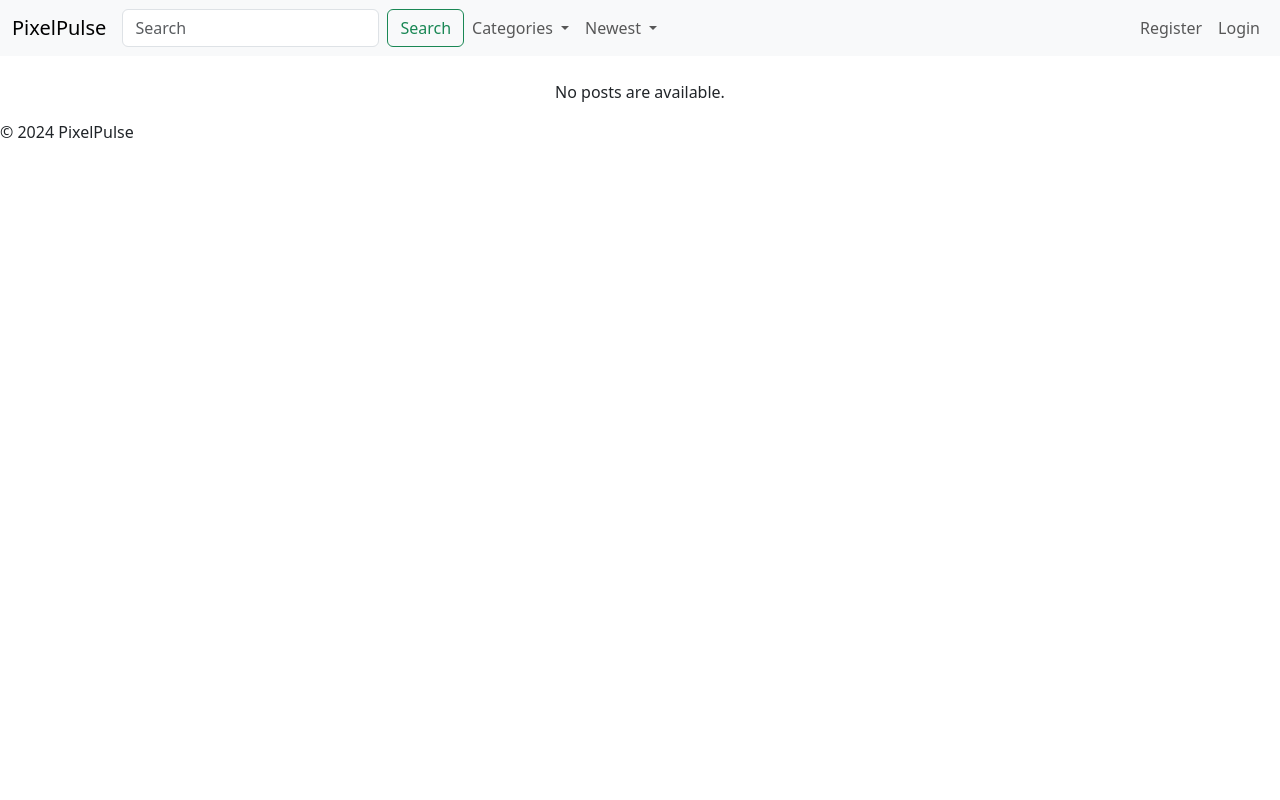
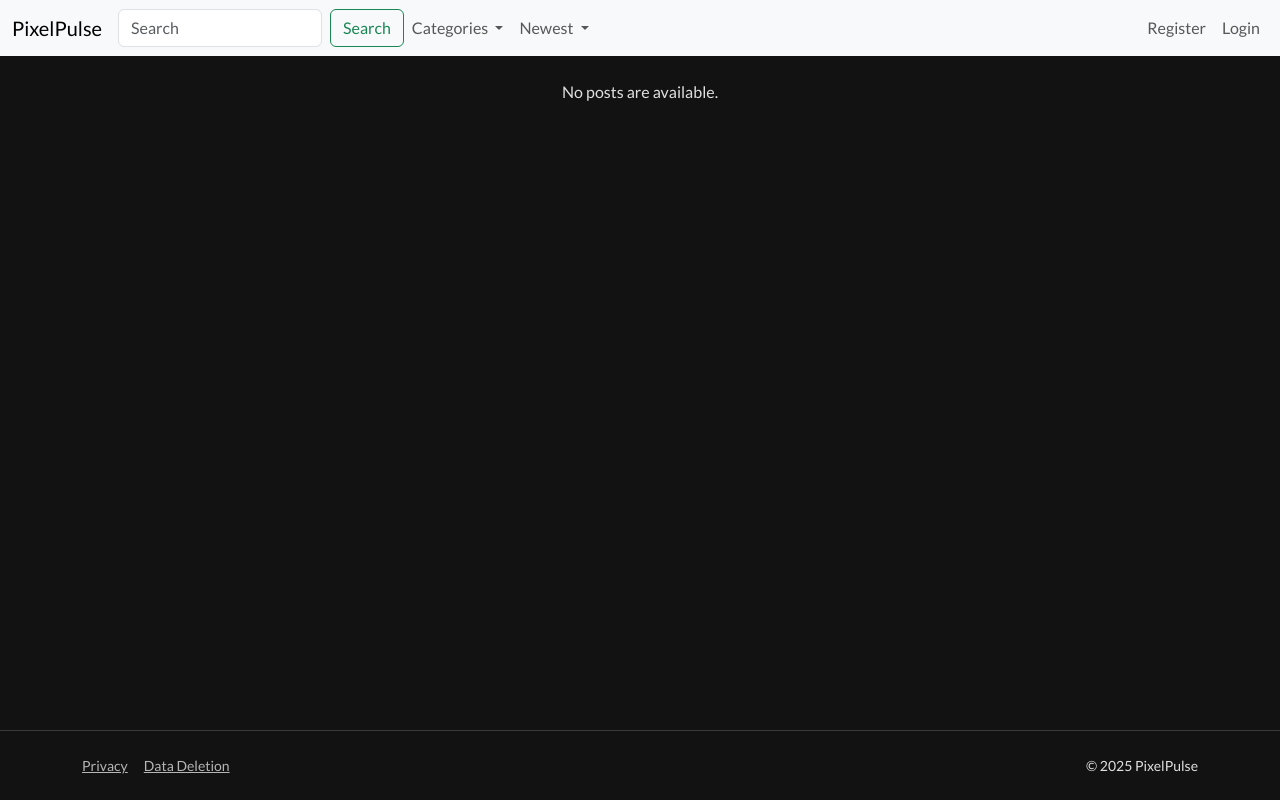
Before and after one commit to ksstrat/milestone-project-4, a Django app: page / in a window 1280 px wide. Run offline with Django 4.2, Linux system fonts and the light colour scheme; data that the repository does not hold is empty.

Commit message:
feat: Add style.css and style base.html.

```diff
--- /dev/null
+++ b/static/css/style.css
@@ -0,0 +1,48 @@
+/* Google Fonts import */
+@import url('https://fonts.googleapis.com/css2?family=Lato:wght@400;500;700&family=Poppins:wght@600;700&display=swap');
+
+/* Global CSS variables */
+:root {
+  --background-color: #121212;
+  --text-color: #E0E0E0;
+  --border-color: #3A3A3A;
+  --font-body: "Lato", sans-serif;
+  --font-heading: "Poppins", sans-serif;
+}
+
+/* Ensure full-height layout for sticky footer */
+html, body { height: 100%; }
+
+/* Global body styles */
+body {
+  background-color: var(--background-color);
+  color: var(--text-color);
+  font-family: var(--font-body);
+
+  /* Keep footer at the bottom on short pages */
+  min-height: 100vh;
+  display: flex;
+  flex-direction: column;
+}
+
+/* Allow main content to grow and push footer down */
+main {
+  flex: 1;
+}
+
+/* Headings use Poppins */
+h1, h2, h3, h4, h5, h6,
+.h1, .h2, .h3, .h4, .h5, .h6 {
+  font-family: var(--font-heading);
+  line-height: 1.2;
+}
+
+/* Footer styles */
+.site-footer {
+  border-top: 1px solid var(--border-color);
+  padding: 1.5rem 0;
+}
+
+/* Muted footer links */
+.link-muted { color: #b5b5b5; }
+.link-muted:hover { color: #d0d0d0; }
--- a/templates/base.html
+++ b/templates/base.html
@@ -3,30 +3,54 @@
 <html lang="en">
 <head>
   <meta charset="UTF-8">
-    <meta name="viewport" content="width=device-width, initial-scale=1.0">
+  <meta name="viewport" content="width=device-width, initial-scale=1">
   <title>{% block title %}PixelPulse{% endblock %}</title>
+
+  <!-- Favicon -->
+  <link rel="icon" href="{% static 'img/favicon.ico' %}">
+
+  <!-- Bootstrap CSS -->
+  <link href="https://cdn.jsdelivr.net/npm/bootstrap@5.3.3/dist/css/bootstrap.min.css" rel="stylesheet" crossorigin="anonymous">
+
+  <!-- Font-Awesome -->
+  <link href="https://cdnjs.cloudflare.com/ajax/libs/font-awesome/6.5.2/css/all.min.css" rel="stylesheet" crossorigin="anonymous">
+
+  <!-- Custom CSS -->
   <link rel="stylesheet" href="{% static 'css/style.css' %}">
-    <link href="https://cdn.jsdelivr.net/npm/bootstrap@5.3.3/dist/css/bootstrap.min.css" rel="stylesheet" integrity="sha384-QWTKZyjpPEjISv5WaRU9OFeRpok6YctnYmDr5pNlyT2bRjXh0JMhjY6hW+ALEwIH" crossorigin="anonymous">
+
+  <!-- Optional per-page head additions -->
+  {% block extra_head %}{% endblock %}
 </head>
 <body>
 
+  <!-- Global navigation -->
   <header>
     {% include "_nav.html" %}
   </header>
 
-    <main>
+  <!-- Main content area; message partial is shown on all pages -->
+  <main id="main">
     <div class="container">
       {% include '_messages.html' %}
     </div>
-        {% block content %}
-        {% endblock %}
+    {% block content %}{% endblock %}
   </main>
 
-    <footer>
-        <p>&copy; 2024 PixelPulse</p>
+  <!-- Site footer -->
+  <footer class="site-footer">
+    <div class="container small d-flex flex-wrap gap-3 justify-content-between align-items-center">
+      <nav class="d-flex gap-3">
+        <a href="{% url 'privacy' %}" class="link-muted">Privacy</a>
+        <a href="{% url 'data_deletion' %}" class="link-muted">Data Deletion</a>
+      </nav>
+      <span>&copy; {% now "Y" %} PixelPulse</span>
+    </div>
   </footer>
 
+  <!-- Bootstrap JS -->
   <script src="https://cdn.jsdelivr.net/npm/bootstrap@5.3.3/dist/js/bootstrap.bundle.min.js"></script>
+
+  <!-- Custom JS -->
   <script src="{% static 'js/script.js' %}"></script>
 </body>
 </html>
```
Lines whose indentation alone changed are shown as unchanged.
